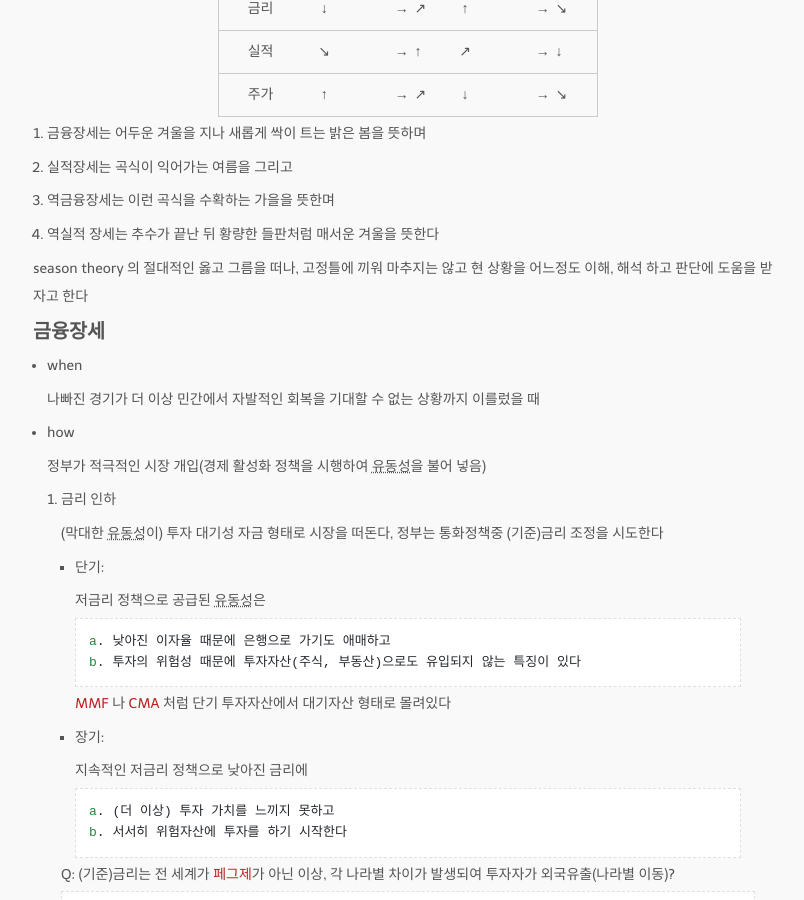
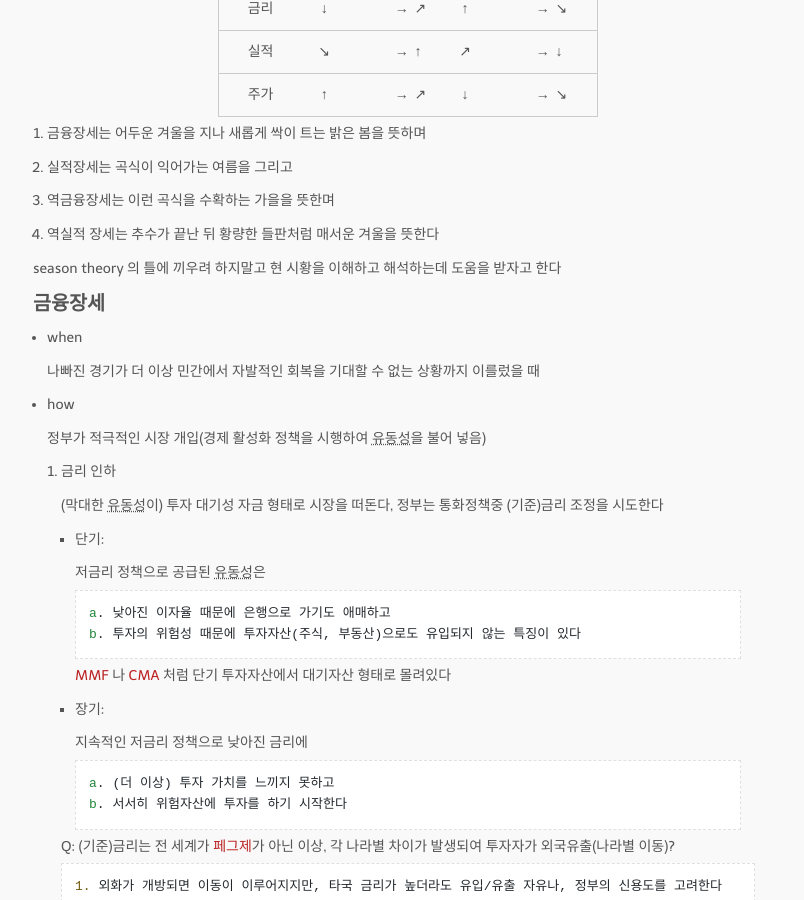
Before and after one commit to jung-research/github.io, a Jekyll site: the page built from _posts/2023-08-23-season_theory.md, in a window 1280 px wide and 900 px high, scrolled down 999 px. Shown: the whole window, without its empty margins (232-1036 px from the left). Built offline with Jekyll 4.4.1, drawn with Linux system fonts in a browser that asks for light colours; nearby versions of some CDN libraries; some web fonts are replaced.

Commit message:
mod season theory

```diff
--- a/_posts/2023-08-23-season_theory.md
+++ b/_posts/2023-08-23-season_theory.md
@@ -35,7 +35,7 @@ tags:
 
 4. 역실적 장세는 추수가 끝난 뒤 황량한 들판처럼 매서운 겨울을 뜻한다
 
-season theory 의 절대적인 옳고 그름을 떠나, 고정틀에 끼워 마추지는 않고 현 상황을 어느정도 이해, 해석 하고 판단에 도움을 받자고 한다
+season theory 의 틀에 끼우려 하지말고 현 시황을 이해하고 해석하는데 도움을 받자고 한다
 
 ## 금융장세
 
```
